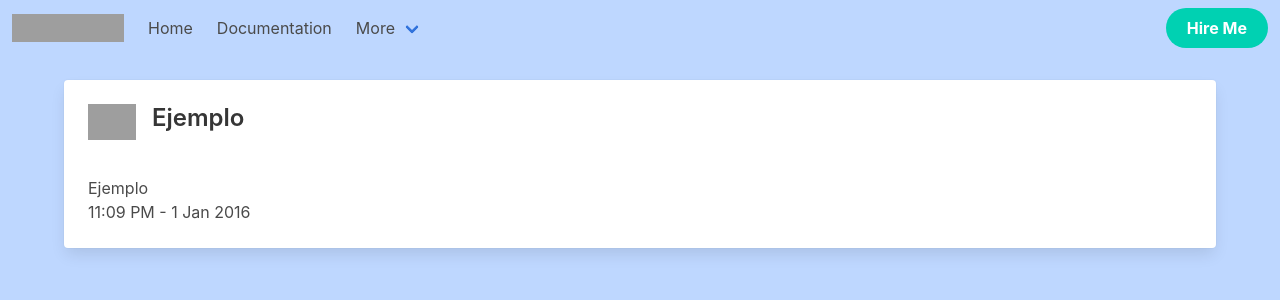
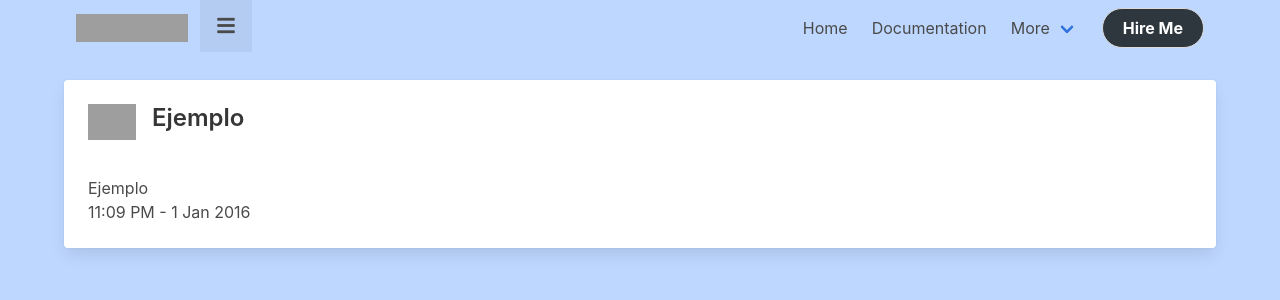
Before and after one commit to astercraker/flask-tdd, a Flask app: page / in a window 1280 px wide. Shown: the top 300 px of the page. Run offline with Flask 2, Linux system fonts and the light colour scheme; parts of the project's set-up code (start-up, migrations or seed data) failed here and were passed over; some libraries are stand-ins or nearby versions; grey boxes are pictures that could not be loaded.

Commit message:
navbar design modified

```diff
--- a/app/routes/home.py
+++ b/app/routes/home.py
@@ -18,3 +18,15 @@ def home():
 @main.route("/<name>")
 def home_name(name):
     return f"Hola {name}"
+
+@main.after_request
+def add_header(r):
+    """
+    Add headers to both force latest IE rendering engine or Chrome Frame,
+    and also to cache the rendered page for 10 minutes.
+    """
+    r.headers["Cache-Control"] = "no-cache, no-store, must-revalidate"
+    r.headers["Pragma"] = "no-cache"
+    r.headers["Expires"] = "0"
+    r.headers['Cache-Control'] = 'public, max-age=0'
+    return r
--- a/app/routes/templates/index.html
+++ b/app/routes/templates/index.html
@@ -10,21 +10,21 @@
     <link rel="stylesheet" href="https://use.fontawesome.com/releases/v5.8.1/css/all.css">
 </head>
 <body>
-    <nav class="navbar" role="navigation" aria-label="main navigation">
+    <nav class="container navbar" role="navigation" aria-label="main navigation">
         <div class="navbar-brand">
           <a class="navbar-item" href="https://bulma.io">
             <img src="https://bulma.io/images/bulma-logo.png" width="112" height="28">
           </a>
 
           <a role="button" class="navbar-burger" aria-label="menu" aria-expanded="false" data-target="navbarBasicExample">
-            <span aria-hidden="true"></span>
-            <span aria-hidden="true"></span>
-            <span aria-hidden="true"></span>
+            <i class="fas fa-bars"></i>
           </a>
         </div>
 
         <div id="navbarBasicExample" class="navbar-menu">
-          <div class="navbar-start">
+          <div class="navbar-start"></div>
+
+          <div class="navbar-end">
             <a class="navbar-item">
                 Home
               </a>
@@ -54,12 +54,9 @@
                   </a>
                 </div>
               </div>
-          </div>
-
-          <div class="navbar-end">
             <div class="navbar-item">
               <div class="buttons">
-                <a class="button is-primary is-rounded">
+                <a class="button is-rounded is-darker">
                   <strong> Hire Me </strong>
                 </a>
               </div>
--- a/app/static/css/main.css
+++ b/app/static/css/main.css
@@ -4,3 +4,22 @@ html{
 .navbar{
     background: transparent;
 }
+.navbar-burger{
+    display: flex;
+    justify-content: center;
+    align-items: center;
+    font-size: 20px;
+    background-color: rgba(0,0,0,.05);
+}
+.navbar-burger:hover {
+    background-color: rgba(0,0,0,.1);
+}
+.is-darker{
+    background: #2E373D;
+    color: white;
+}
+.is-darker:hover{
+    color: whitesmoke;
+    background: -webkit-linear-gradient(to right, #2E373D, #000000);  /* Chrome 10-25, Safari 5.1-6 */
+    background: linear-gradient(to right, #2E373D, #000000); /* W3C, IE 10+/ Edge, Firefox 16+, Chrome 26+, Opera 12+, Safari 7+ */
+}
```
Lines whose indentation alone changed are shown as unchanged.
